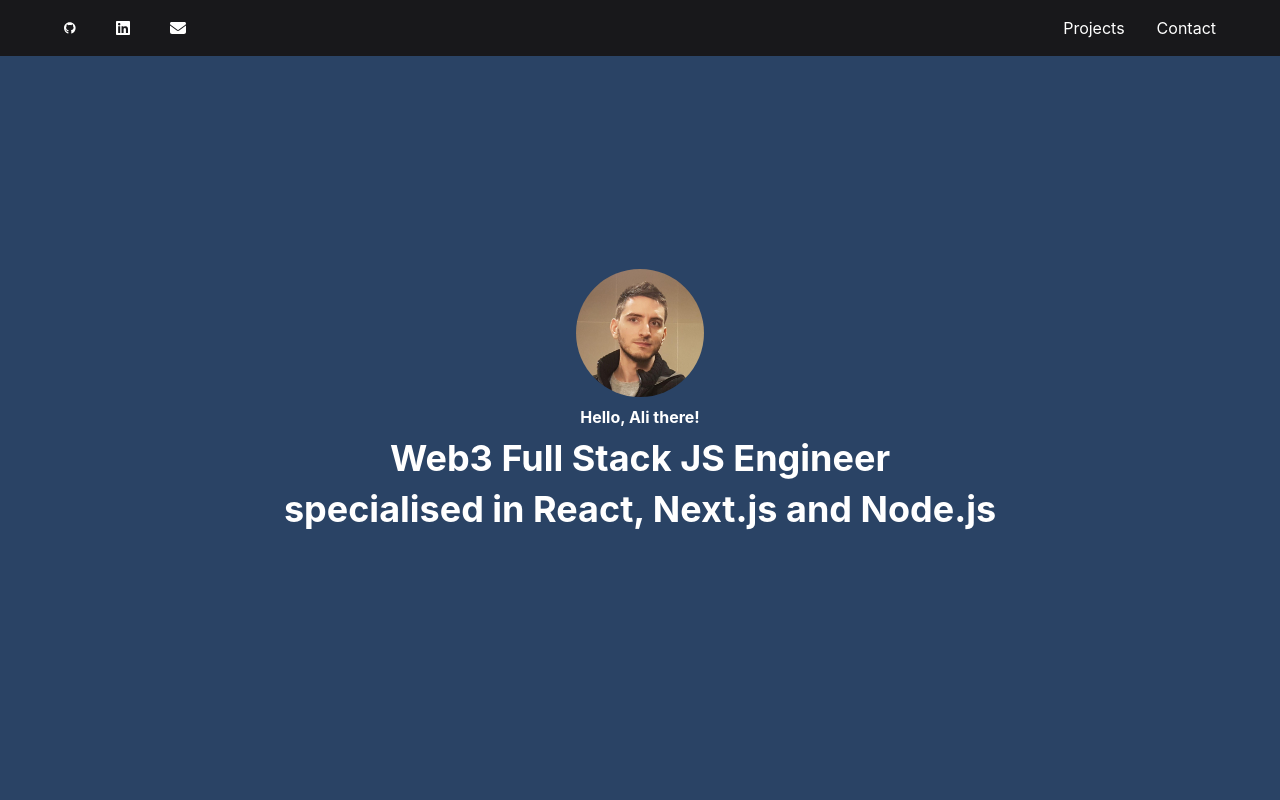
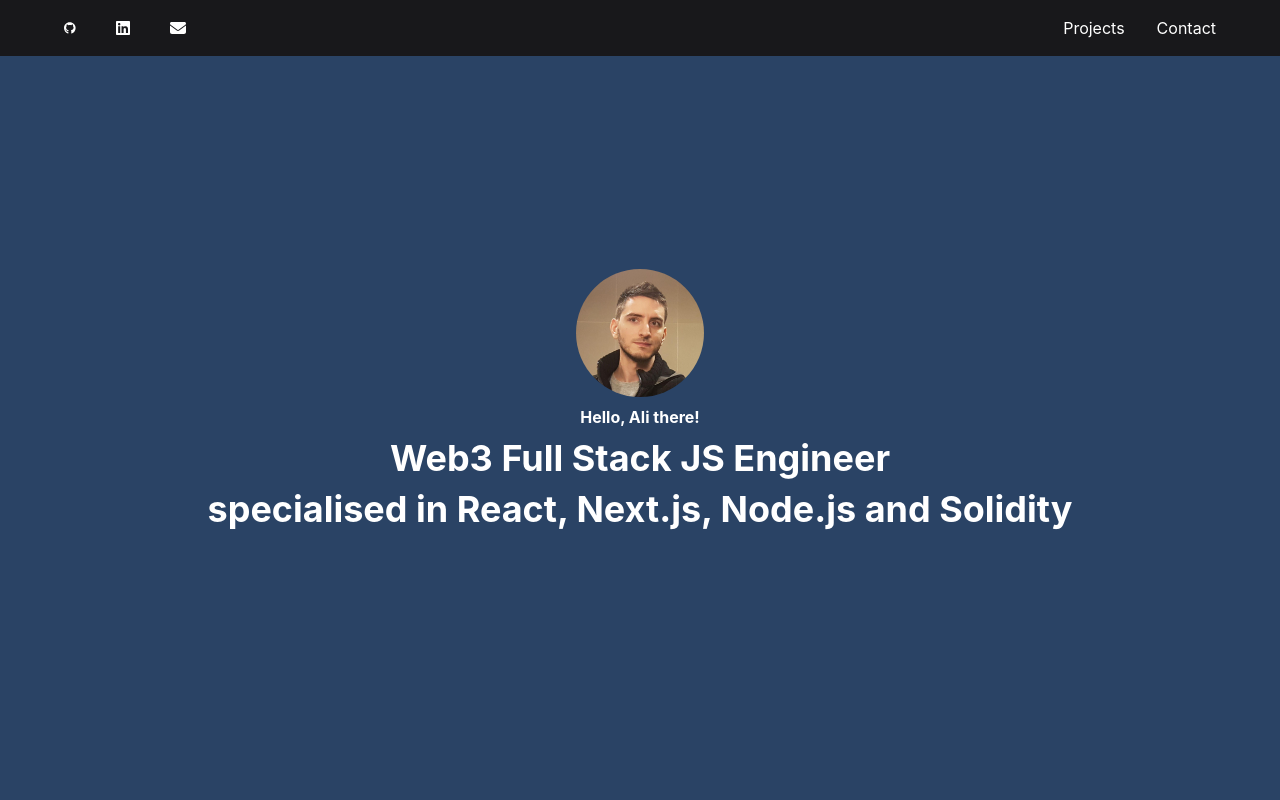
Before and after one commit to Ali-consciousroad/portfolio, a React (Create React App) app: page / in a window 1280 px wide. Shown: the top 800 px of the page. Built offline with nearby package versions, Linux system fonts and the light colour scheme.

Commit message:
Update heading

```diff
--- a/src/components/ContactMeSection.js
+++ b/src/components/ContactMeSection.js
@@ -45,6 +45,7 @@
     }),
   });
 
+  // UI logic
   return (
     <FullScreenSection
       isDarkBackground
--- a/src/components/LandingSection.js
+++ b/src/components/LandingSection.js
@@ -20,7 +20,7 @@
     <Avatar size="2xl" name="Ali" src={profilePic} />
     <Heading as="h1" size="m" color="white" textAlign="center">Hello, Ali there!</Heading>
     <Heading as="h1" size="xl" color="white" textAlign="center">Web3 Full Stack JS Engineer</Heading>
-    <Heading as="h1" size="xl" color="white" textAlign="center">specialised in React, Next.js and Node.js</Heading>
+    <Heading as="h1" size="xl" color="white" textAlign="center">specialised in React, Next.js, Node.js and Solidity</Heading>
 
   </VStack>
 
```
